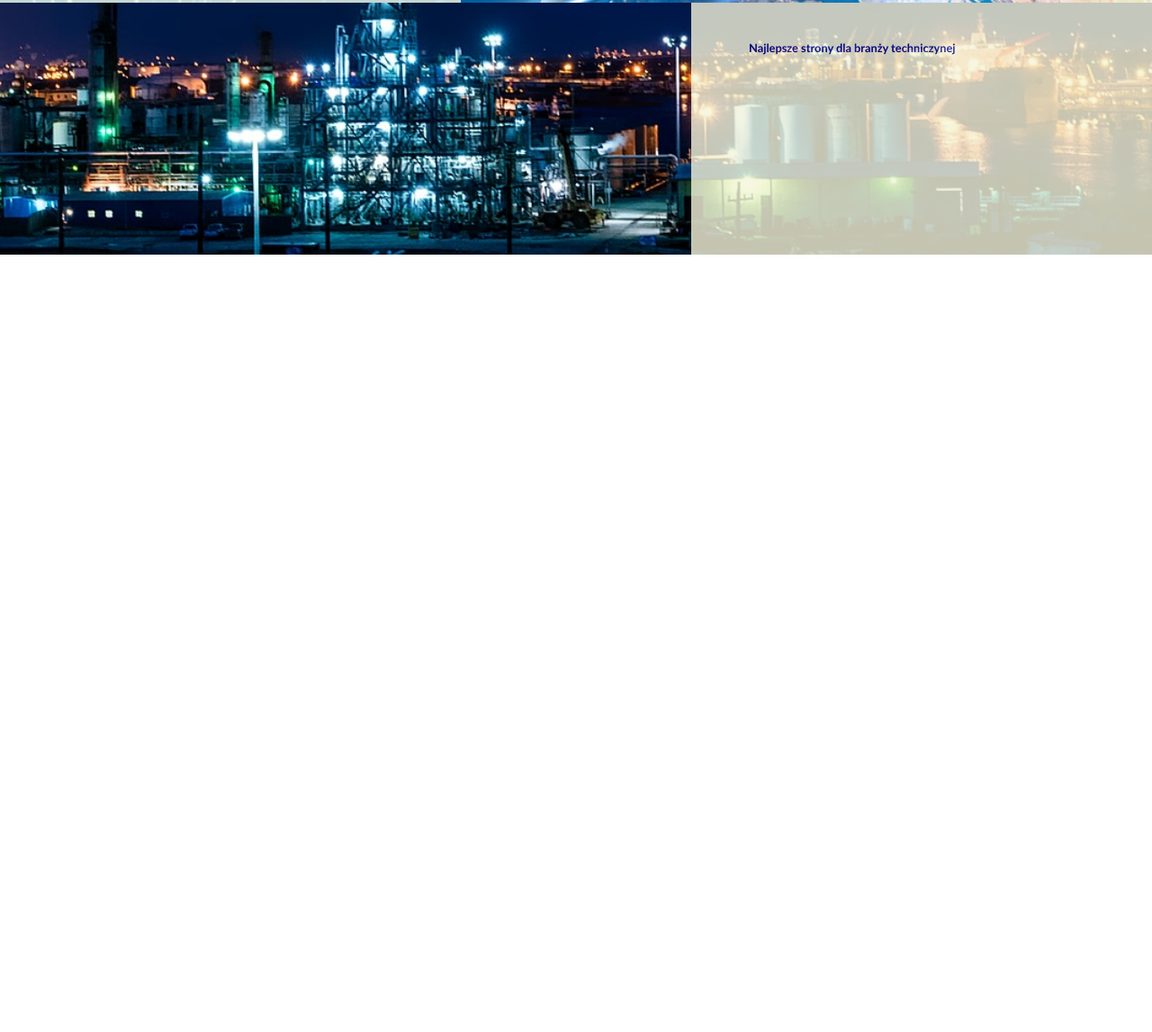
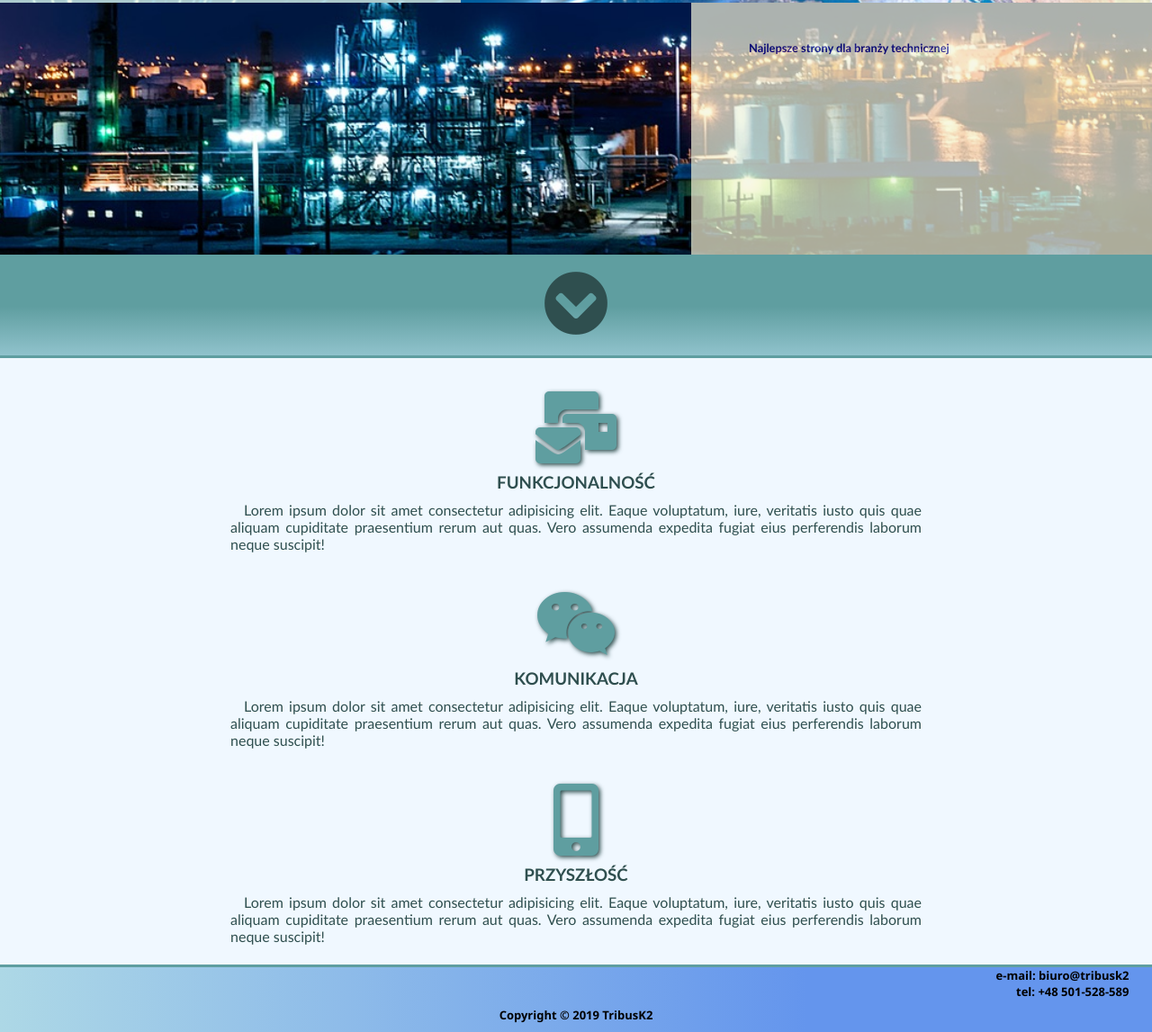
Before and after one commit to TribusK2/TribusK2, a plain HTML site: page Index.html in a window 1280 px wide. Shown: the part 405-1552 px from the top of the page at 90% size. Before the commit the page ends 800 px from the top, so only its background shows below. Drawn offline with Linux system fonts and the light colour scheme.

Commit message:
Home structure finish

```diff
--- a/Index.html
+++ b/Index.html
@@ -25,19 +25,45 @@
             </nav>
         </div>
     </header>
-    <!-- Main display -->
+    <!-- Open page display -->
     <section id="sectionTop">
         <div id="mainDisplay">
             <div id="textD1" class="textDisplay">Projektowanie responsywnych stron internetowych</div>
         </div>
         <div id="secDisplay">
-            <div id="textD2" class="textDisplay">Najlepsze strony dla branży techniczynej</div>
+            <div id="textD2" class="textDisplay">Najlepsze strony dla branży technicznej</div>
         </div>
     </section>
-    <section>
-        <div>
-
+    <section id="sectionFoot">
+        <div id="footDisplay">
+            <a href="#main"><i class="fas fa-chevron-circle-down"></i></a>
         </div>
     </section>
+    <!-- Main content -->
+    <main id="main">
+        <section class="favi">
+            <i class="fas fa-mail-bulk"></i>
+            <h3>FUNKCJONALNOŚĆ</h3>
+            <P>Lorem ipsum dolor sit amet consectetur adipisicing elit. Eaque voluptatum, iure, veritatis iusto quis quae aliquam cupiditate praesentium rerum aut quas. Vero assumenda expedita fugiat eius perferendis laborum neque suscipit!</P>
+        </section>
+        <section class="favi">
+            <i class="fab fa-weixin"></i>
+            <h3>KOMUNIKACJA</h3>
+            <P>Lorem ipsum dolor sit amet consectetur adipisicing elit. Eaque voluptatum, iure, veritatis iusto quis quae aliquam cupiditate praesentium rerum aut quas. Vero assumenda expedita fugiat eius perferendis laborum neque suscipit!</P>
+        </section>
+        <section class="favi">
+            <i class="fas fa-mobile-alt"></i>
+            <h3>PRZYSZŁOŚĆ</h3>
+            <P>Lorem ipsum dolor sit amet consectetur adipisicing elit. Eaque voluptatum, iure, veritatis iusto quis quae aliquam cupiditate praesentium rerum aut quas. Vero assumenda expedita fugiat eius perferendis laborum neque suscipit!</P>
+        </section>
+    </main>
+    <!-- Footer -->
+    <footer>
+        <div id="footContact">
+            <p>e-mail: biuro@tribusk2</p>
+            <p>tel: +48 501-528-589</p>
+        </div id="footCopy">
+            <p>Copyright &copy 2019 TribusK2</p>
+    </footer>
 </body>
 </html>
--- a/style.css
+++ b/style.css
@@ -3,13 +3,17 @@
     padding: 0;
     border: 0;
 }
+html {
+    scroll-behavior: smooth;
+}
 #logo {
     max-width: 14vh;
     padding-top: 1vh;
     padding-left: 1vw;
+    opacity: 0.7;
 }
 #header {
-    background-image: linear-gradient(to right, cornflowerblue,cadetblue, cadetblue);
+    background-image: linear-gradient(to right, cornflowerblue 10%,cadetblue 50%);
     height: 16vh;
 }
 nav {
@@ -24,6 +28,7 @@ nav button{
     outline: none;
     position: relative;
     padding: 0vh 3vw;
+    color: darkslategray;
 }
 nav:hover #ddContent {
     display: block;
@@ -47,7 +52,7 @@ nav:hover #ddContent {
     opacity: 0.9;
 }
 #ddContent a:hover {
-    color: cadetblue;
+    color: darkslategray;
 }
 #sectionTop {
     height: 70vh;
@@ -65,7 +70,7 @@ nav:hover #ddContent {
     font-size: 0.8em;
     font-family: 'Trebuchet MS', 'Lucida Sans Unicode', 'Lucida Grande', 'Lucida Sans', Arial, sans-serif;
     height: 25vh;
-    opacity: 0.8;
+    opacity: 0.7;
     color: darkblue;
     padding: 5vh 5vw;
     font-weight: 900;
@@ -86,3 +91,58 @@ nav:hover #ddContent {
 #textD2 {
     margin-left: 60%;
 }
+#sectionFoot {
+    height: 14vh;
+}
+#footDisplay {
+    background-image: linear-gradient(cadetblue 40%, lightblue);
+    height: 14vh;
+    text-align: center;
+    padding: 2vh 5vw;
+}
+#footDisplay a {
+    font-size: 9vh;
+    color: darkslategray;
+}
+#footDisplay a:hover {
+    color: black;
+    opacity: 0.65;
+}
+main {
+    border-top: 3px solid cadetblue;
+    border-bottom: 3px solid cadetblue;
+    padding-bottom: 20px;
+    background-color: aliceblue;
+}
+.favi {
+    text-align: center;
+    padding: 2px 20vw;
+    color: darkslategray;
+    font-family: 'Trebuchet MS', 'Lucida Sans Unicode', 'Lucida Grande', 'Lucida Sans', Arial, sans-serif;
+}
+main section i {
+    font-size: 80px;
+    padding: 35px 10vw 10px 10vw;
+    color: cadetblue;
+    text-shadow: 2px 2px 5px darkslategray;
+}
+main section p {
+    text-align: justify;
+    text-indent: 15px;
+}
+main section h3 {
+    margin-bottom: 10px;
+}
+footer {
+    background-image: linear-gradient(to right, lightblue, cornflowerblue 70%);
+    font-family: 'Segoe UI', Tahoma, Geneva, Verdana, sans-serif;
+    font-weight: 600;
+    font-size: 13px;
+    text-align: center;
+    padding-bottom: 10px;
+}
+footer #footContact {
+    text-align: right;
+    padding-right: 2vw;
+    padding-bottom: 1vh;
+}
```
